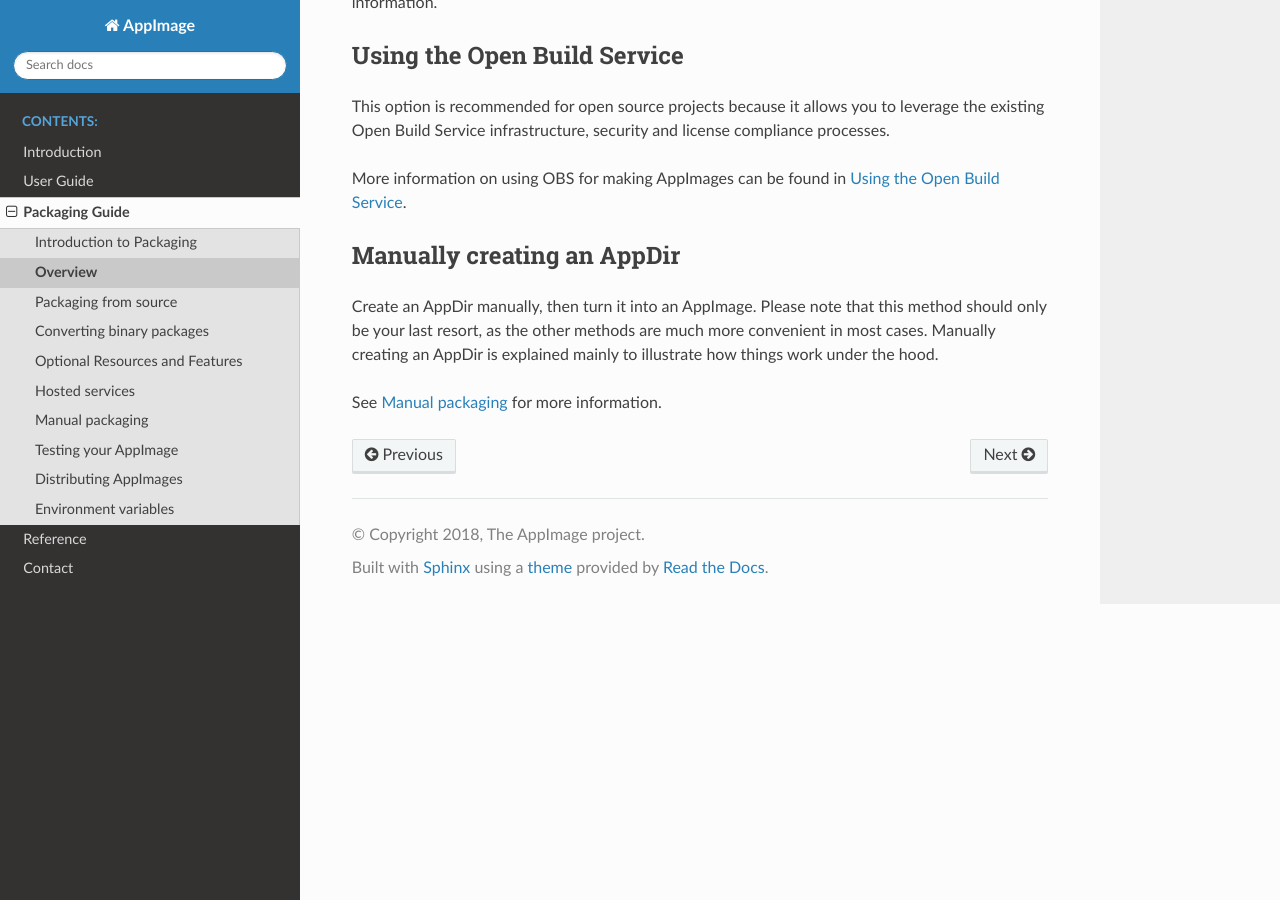
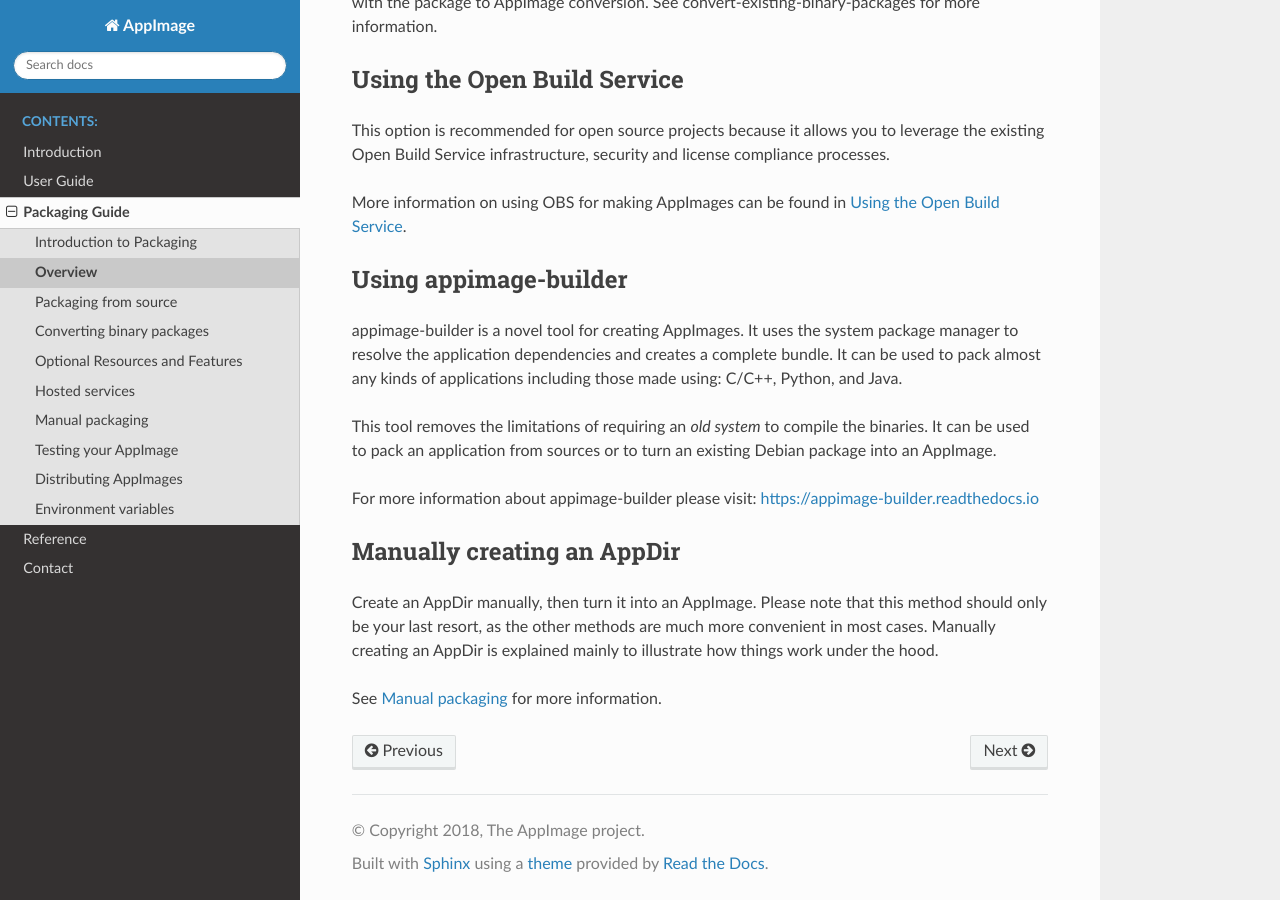
Before and after one commit to AppImage/docs.appimage.org, a Sphinx documentation site: the page built from source/packaging-guide/overview.rst, in a window 1280 px wide and 900 px high, scrolled down 1532 px. Built offline with Sphinx 7.4.7 and the Read the Docs theme 2.0.0, drawn with Linux system fonts in a browser that asks for light colours; some of the changed text lies outside the part shown.

Commit message:
Add references to the appimage-builder documentation

```diff
--- a/source/packaging-guide/converting-binary-packages/index.rst
+++ b/source/packaging-guide/converting-binary-packages/index.rst
@@ -5,5 +5,6 @@
 
 .. toctree::
    pkg2appimage
+   appimage-builder <https://appimage-builder.readthedocs.io/>
    :caption: Contents:
    :maxdepth: 2
--- a/source/packaging-guide/from-source/index.rst
+++ b/source/packaging-guide/from-source/index.rst
@@ -9,5 +9,6 @@
 .. toctree::
    native-binaries
    linuxdeploy-user-guide
+   appimage-builder user guide <https://appimage-builder.readthedocs.io/>
    :caption: Contents
    :maxdepth: 2
--- a/source/packaging-guide/overview.rst
+++ b/source/packaging-guide/overview.rst
@@ -64,6 +64,18 @@
 
 More information on using OBS for making AppImages can be found in :ref:`ref-obs`.
 
+.. _sec-using-appimage-builder:
+Using appimage-builder
+----------------------
+
+appimage-builder is a novel tool for creating AppImages. It uses the system package manager to resolve the
+application dependencies and creates a complete bundle. It can be used to pack almost any kinds of applications
+including those made using: C/C++, Python, and Java.
+
+This tool removes the limitations of requiring an *old system* to compile the binaries. It can be used to
+pack an application from sources or to turn an existing Debian package into an AppImage.
+
+For more information about appimage-builder please visit: https://appimage-builder.readthedocs.io
 
 .. _sec-create-appdir-manually:
 Manually creating an AppDir
```
